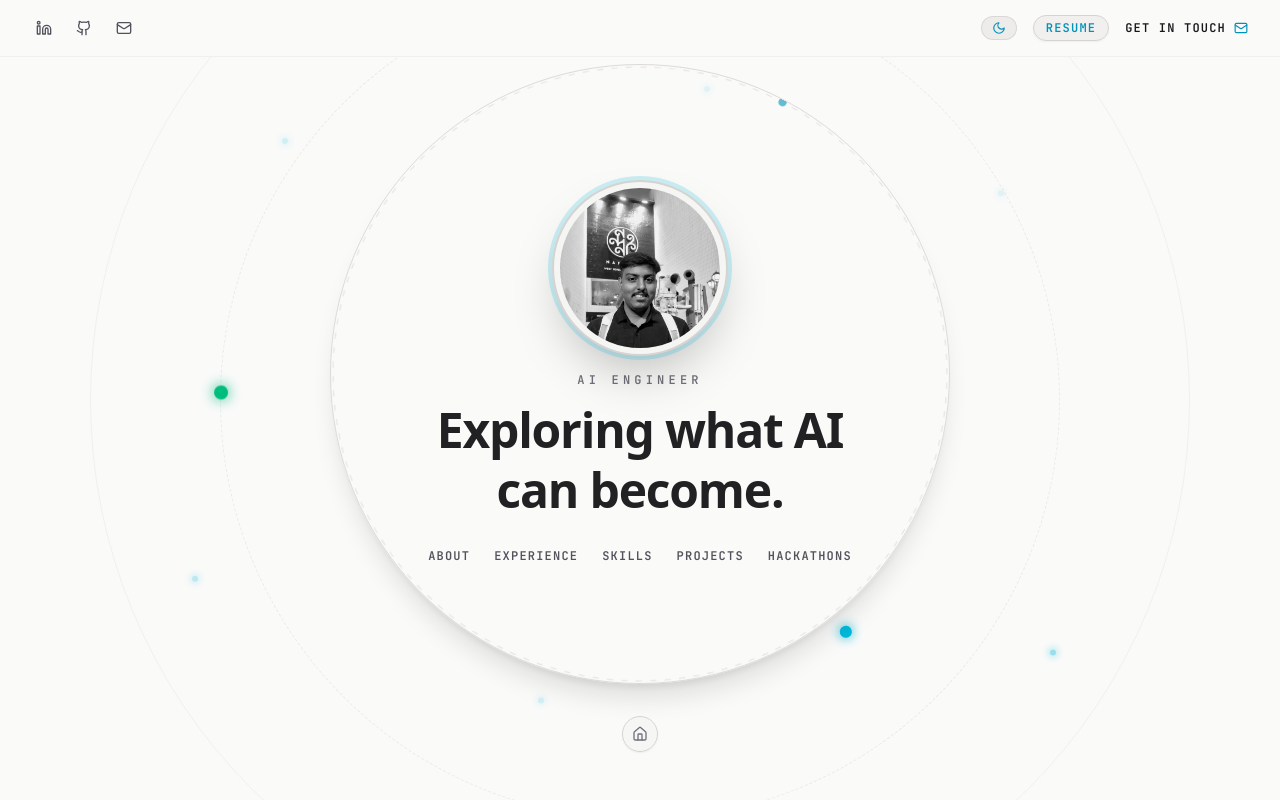
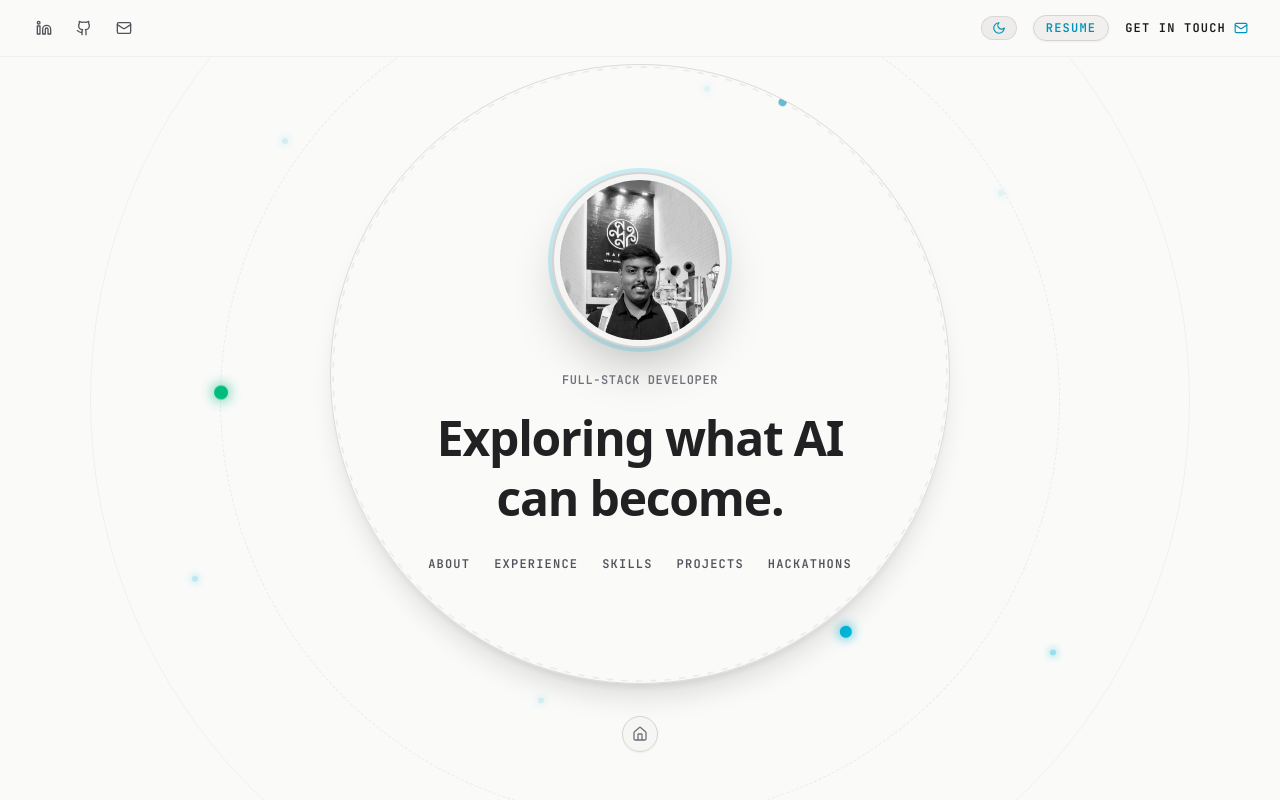
Before and after one commit to Codexia-afk/Codexia.portfolio, a React (Vite) app: page / in a window 1280 px wide. Shown: the top 800 px of the page. Built offline with nearby package versions, Linux system fonts and the light colour scheme.

Commit message:
feat: add animated hero role sequence and orbital pulse

```diff
--- /dev/null
+++ b/src/components/AnimatedRole.tsx
@@ -0,0 +1,88 @@
+import React, { useState, useEffect } from 'react';
+import { motion, AnimatePresence, useReducedMotion } from 'framer-motion';
+
+export const HERO_ROLES = [
+  "AI ENGINEER",
+  "MACHINE LEARNING DEVELOPER",
+  "FULL-STACK DEVELOPER",
+  "AI APPLICATION DEVELOPER",
+  "PYTHON DEVELOPER",
+  "BACKEND DEVELOPER",
+  "AI AGENT BUILDER",
+  "GENERATIVE AI DEVELOPER",
+  "CYBERSECURITY BUILDER",
+  "SOFTWARE ENGINEER",
+  "HACKATHON BUILDER"
+] as const;
+
+export interface AnimatedRoleProps {
+  roles?: readonly string[];
+  intervalMs?: number;
+  onRoleChange?: (index: number) => void;
+  className?: string;
+}
+
+export const AnimatedRole: React.FC<AnimatedRoleProps> = ({
+  roles = HERO_ROLES,
+  intervalMs = 2600,
+  onRoleChange,
+  className = ""
+}) => {
+  const [index, setIndex] = useState(0);
+  const shouldReduceMotion = useReducedMotion();
+
+  useEffect(() => {
+    if (roles.length <= 1) return;
+
+    const timer = setInterval(() => {
+      setIndex((prevIndex) => {
+        const nextIndex = (prevIndex + 1) % roles.length;
+        if (onRoleChange) {
+          onRoleChange(nextIndex);
+        }
+        return nextIndex;
+      });
+    }, intervalMs);
+
+    return () => clearInterval(timer);
+  }, [roles, intervalMs, onRoleChange]);
+
+  const currentRole = roles[index] || roles[0];
+
+  return (
+    <div
+      className={`relative w-full h-7 sm:h-8 flex items-center justify-center overflow-hidden ${className}`}
+      aria-live="polite"
+      aria-atomic="true"
+      role="status"
+    >
+      <AnimatePresence mode="wait">
+        <motion.span
+          key={index}
+          initial={
+            shouldReduceMotion
+              ? { opacity: 0 }
+              : { opacity: 0, y: 8 }
+          }
+          animate={
+            shouldReduceMotion
+              ? { opacity: 1 }
+              : { opacity: 1, y: 0 }
+          }
+          exit={
+            shouldReduceMotion
+              ? { opacity: 0 }
+              : { opacity: 0, y: -8 }
+          }
+          transition={{
+            duration: 0.6,
+            ease: [0.25, 0.1, 0.25, 1.0]
+          }}
+          className="absolute font-mono text-[11px] xs:text-xs sm:text-xs tracking-wider sm:tracking-widest-xl uppercase text-zinc-500 dark:text-zinc-400 font-bold text-center whitespace-nowrap select-none px-2"
+        >
+          {currentRole}
+        </motion.span>
+      </AnimatePresence>
+    </div>
+  );
+};
--- a/src/components/OrbitalHero.tsx
+++ b/src/components/OrbitalHero.tsx
@@ -2,10 +2,12 @@ import React, { useState, useEffect } from 'react';
 import { motion, AnimatePresence } from 'framer-motion';
 import { Home } from 'lucide-react';
 import { personalData } from '../data/personal';
+import { AnimatedRole } from './AnimatedRole';
 
 export const OrbitalHero: React.FC = () => {
   const [statementIndex, setStatementIndex] = useState(0);
   const [isSettled, setIsSettled] = useState(false);
+  const [roleIndex, setRoleIndex] = useState(0);
 
   const statements = [
     "Hi, I'm Srinjoy Pramanick",
@@ -114,7 +116,7 @@ export const OrbitalHero: React.FC = () => {
             initial={{ scale: 0.85, opacity: 0 }}
             animate={{ scale: 1, opacity: 1 }}
             transition={{ duration: 0.6 }}
-            className="mb-4"
+            className="mb-4 relative flex items-center justify-center"
           >
             <div className="w-28 h-28 sm:w-36 sm:h-36 md:w-40 md:h-40 lg:w-44 lg:h-44 rounded-full p-1.5 border-2 border-stone-300 dark:border-zinc-700 bg-stone-100 dark:bg-zinc-900 shadow-2xl overflow-hidden flex items-center justify-center group relative ring-4 ring-cyan-500/20 transition-transform duration-500 hover:scale-105">
               <img
@@ -123,11 +125,23 @@ export const OrbitalHero: React.FC = () => {
                 className="w-full h-full rounded-full object-cover object-[center_20%] transition-transform duration-500 group-hover:scale-110 filter brightness-95"
               />
             </div>
+
+            {/* Subtle orbital pulse on role change */}
+            <AnimatePresence>
+              <motion.div
+                key={roleIndex}
+                initial={{ opacity: 0.6, scale: 0.98 }}
+                animate={{ opacity: 0, scale: 1.15 }}
+                exit={{ opacity: 0 }}
+                transition={{ duration: 0.7, ease: "easeOut" }}
+                className="absolute inset-0 rounded-full border border-cyan-500/40 dark:border-cyan-400/40 pointer-events-none"
+              />
+            </AnimatePresence>
           </motion.div>
 
-          {/* 2. Small Uppercase Role Label */}
-          <div className="font-mono text-xs tracking-widest-xl uppercase text-zinc-500 dark:text-zinc-400 font-bold mb-3">
-            AI ENGINEER
+          {/* 2. Small Uppercase Animated Role Label */}
+          <div className="mb-3 w-full flex justify-center">
+            <AnimatedRole onRoleChange={setRoleIndex} />
           </div>
 
           {/* 3. Large Bold Statement */}
```
